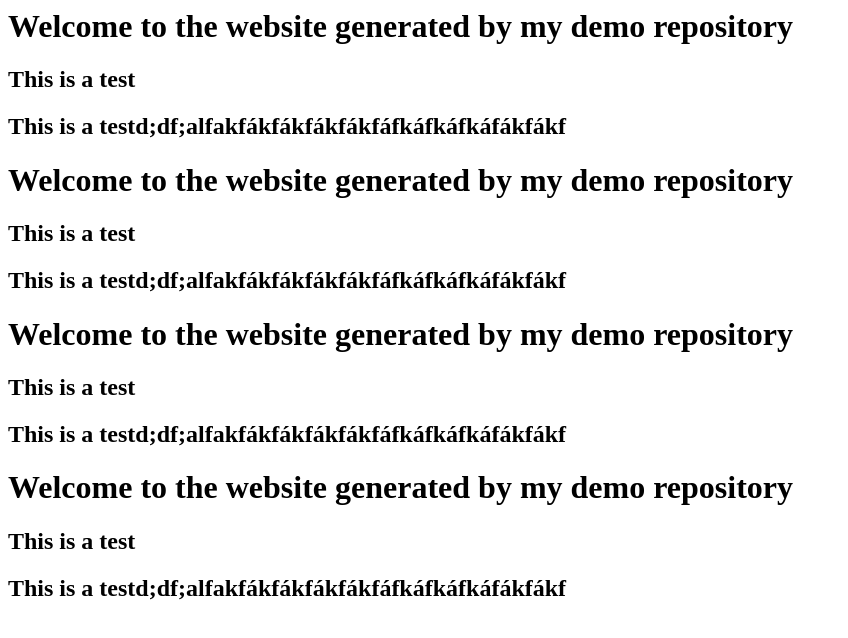
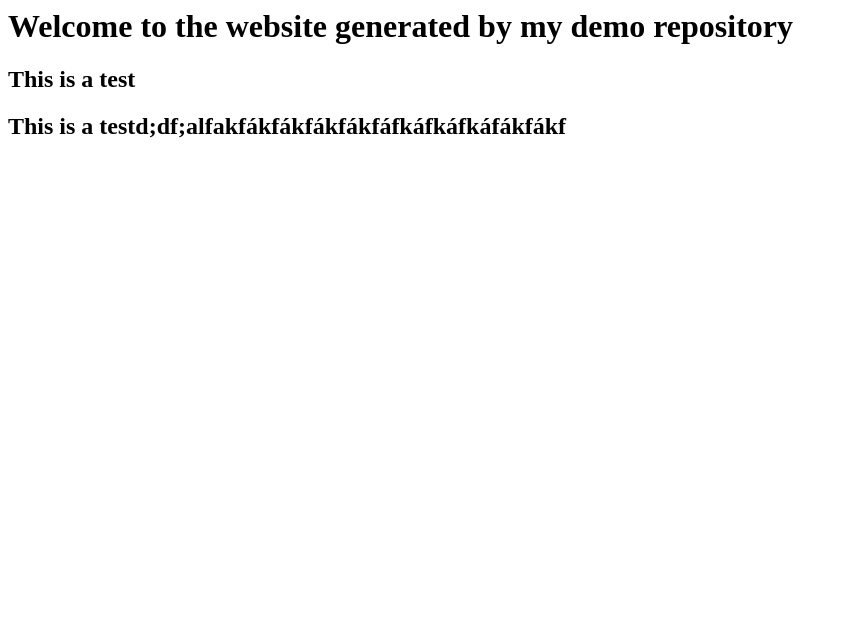
Before and after one commit to develegance/demo-repository, a website: page index.html in a window 1280 px wide. Shown: the whole page, without its empty margins (0-848 px from the left). Drawn offline with Linux system fonts and the light colour scheme.

Commit message:
wtf is happening

```diff
--- a/index.html
+++ b/index.html
@@ -1,10 +1,3 @@
 <h1>Welcome to the website generated by my demo repository</h1>
 <h2>This is a  test</h2>
 <h2>This is a  testd;df;alfakfákfákfákfákfáfkáfkáfkáfákfákf</h3>
-    <h1>Welcome to the website generated by my demo repository</h1>
-<h2>This is a  test</h2>
-<h2>This is a  testd;df;alfakfákfákfákfákfáfkáfkáfkáfákfákf</h3><h1>Welcome to the website generated by my demo repository</h1>
-    <h2>This is a  test</h2>
-    <h2>This is a  testd;df;alfakfákfákfákfákfáfkáfkáfkáfákfákf</h3><h1>Welcome to the website generated by my demo repository</h1>
-        <h2>This is a  test</h2>
-        <h2>This is a  testd;df;alfakfákfákfákfákfáfkáfkáfkáfákfákf</h3>
```
